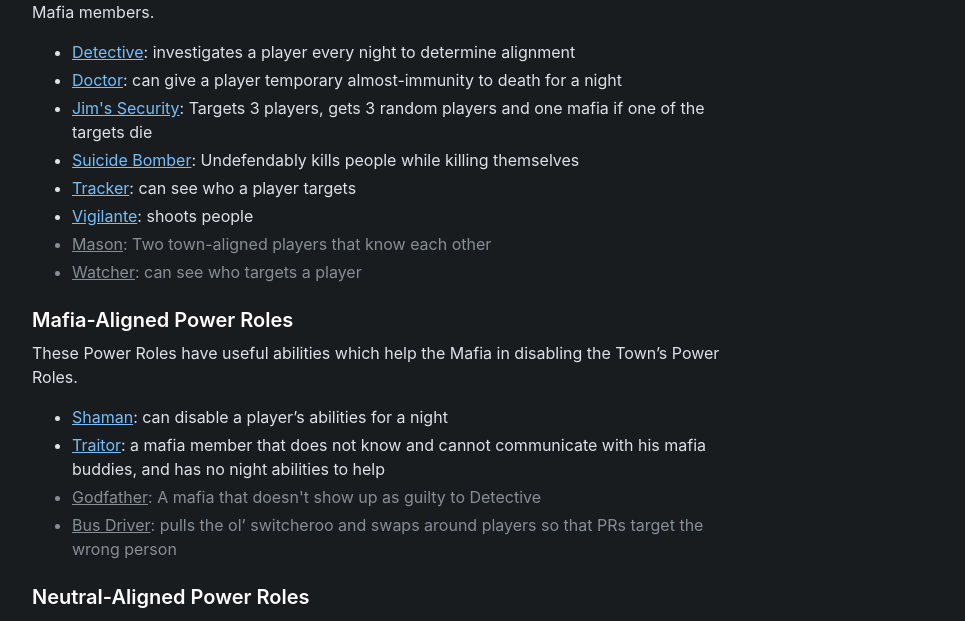
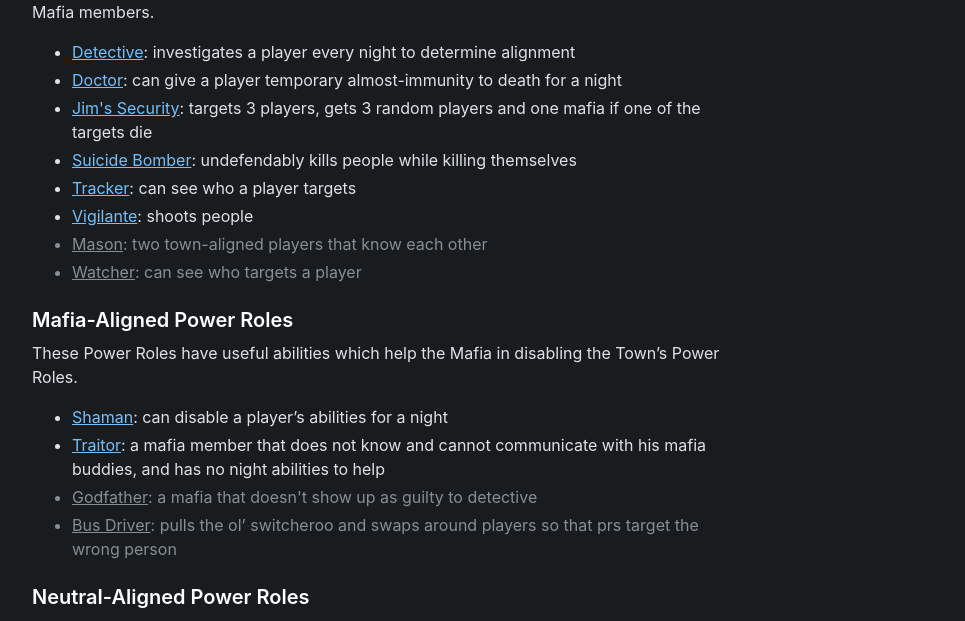
Before and after one commit to olliecheng/mathia-rulebook, a Jekyll site: the page built from roles/index.md, in a window 1280 px wide. Shown: the part 519-1140 px from the top of the page, without its empty margins (152-1117 px from the left). Built offline with Jekyll 4.4.1, drawn with Linux system fonts in a browser that asks for light colours; some web fonts are replaced; part of the change alters nothing that is shown.

```diff
--- a/_includes/function.fetch-pages.html
+++ b/_includes/function.fetch-pages.html
@@ -2,10 +2,11 @@
 
 {% assign absURLBit = page.path | split: "." | first %}
 {% assign actualURL = site.baseurl | append: "/" | append: absURLBit %}
+{% assign description = page.description | downcase %}
 {% assign parseString = include.template
     | replace: "$title", page.title
     | replace: "$url", actualURL
-    | replace: "$description", page.description
+    | replace: "$description", description
 %}
 
 {% unless include.param1 == nil %}
```
